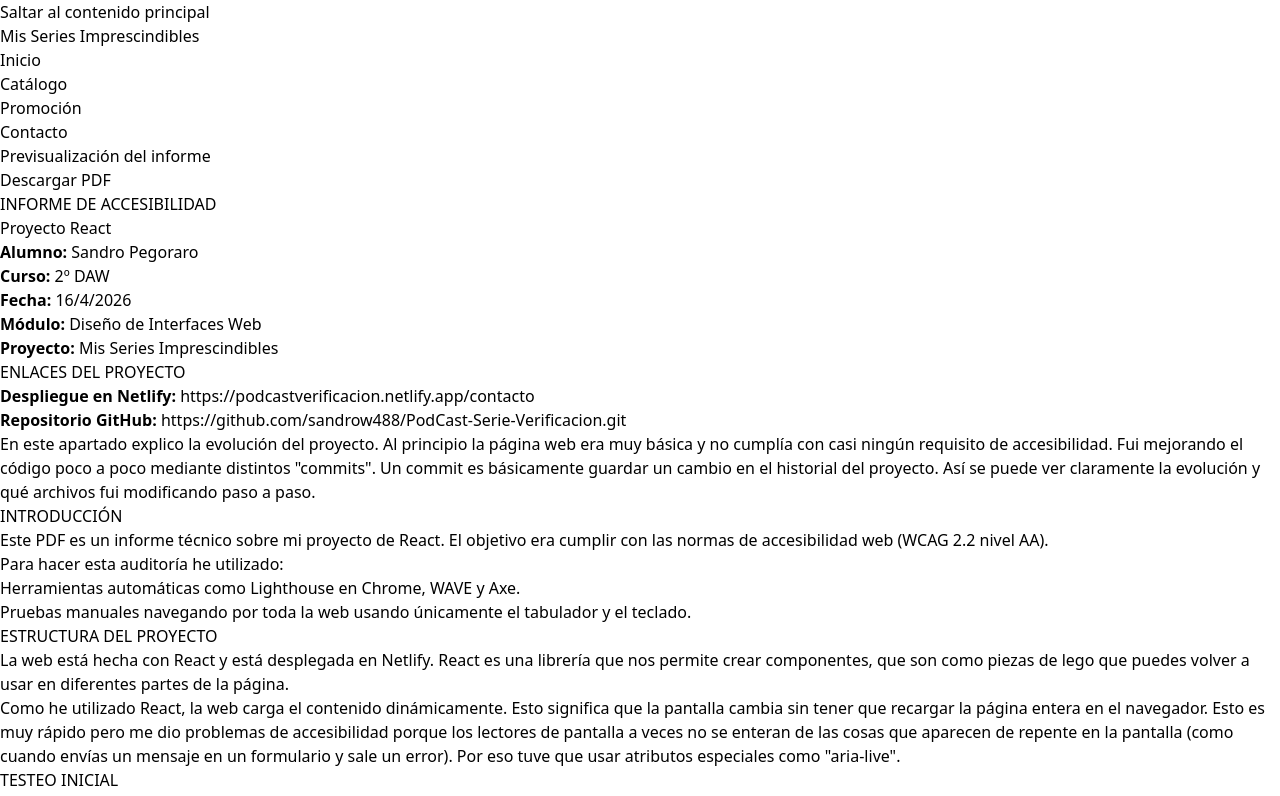
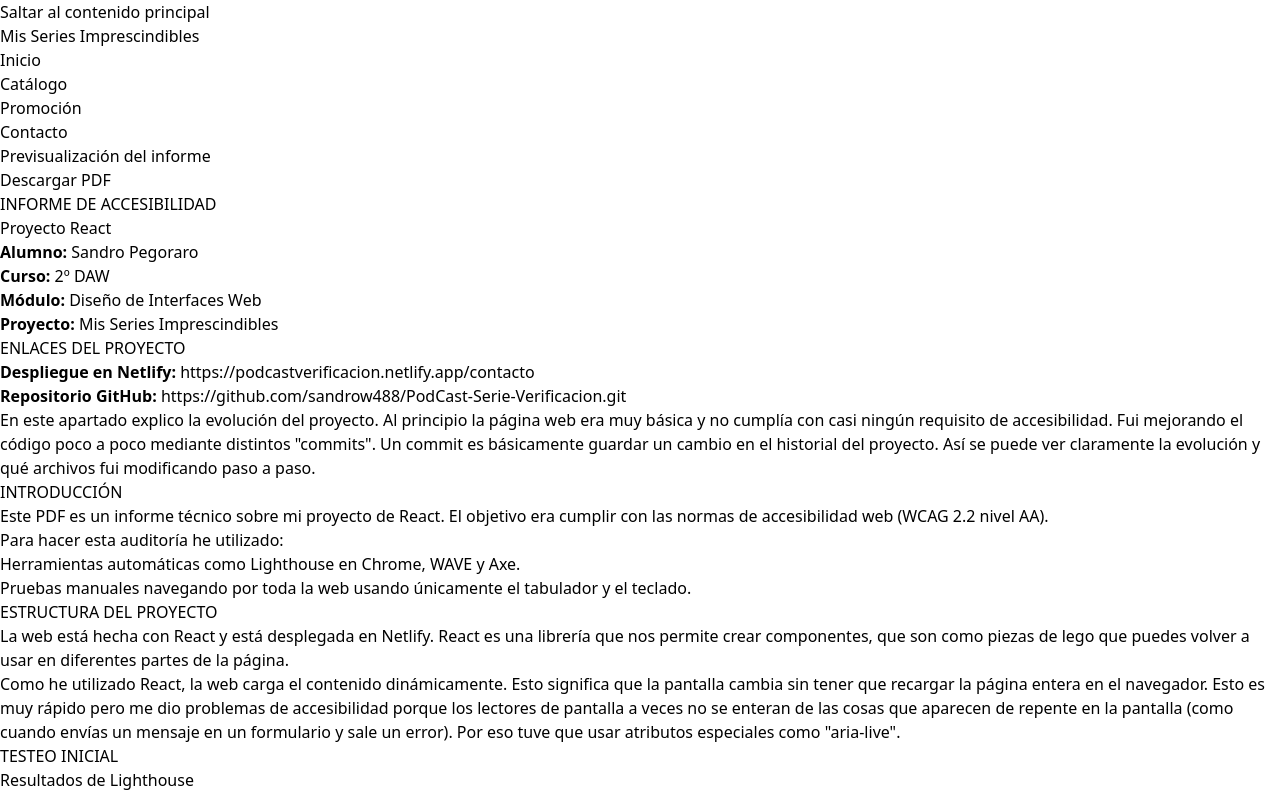
Before and after one commit to sandrow488/PodCast-Serie-Verificacion, a React (Vite) app: page /informe-documento in a window 1280 px wide. Shown: the top 796 px of the page. Built offline with nearby package versions, Linux system fonts and the light colour scheme.

Commit message:
Actualizado

```diff
--- a/src/components/InformePDF.jsx
+++ b/src/components/InformePDF.jsx
@@ -58,7 +58,6 @@ export default function InformePDF() {
 
             <p><strong>Alumno:</strong> Sandro Pegoraro</p>
             <p><strong>Curso:</strong> 2º DAW</p>
-            <p><strong>Fecha:</strong> {new Date().toLocaleDateString('es-ES')}</p>
             <p><strong>Módulo:</strong> Diseño de Interfaces Web</p>
             <p className="col-span-1 md:col-span-2"><strong>Proyecto:</strong> Mis Series Imprescindibles</p>
           </div>
```
